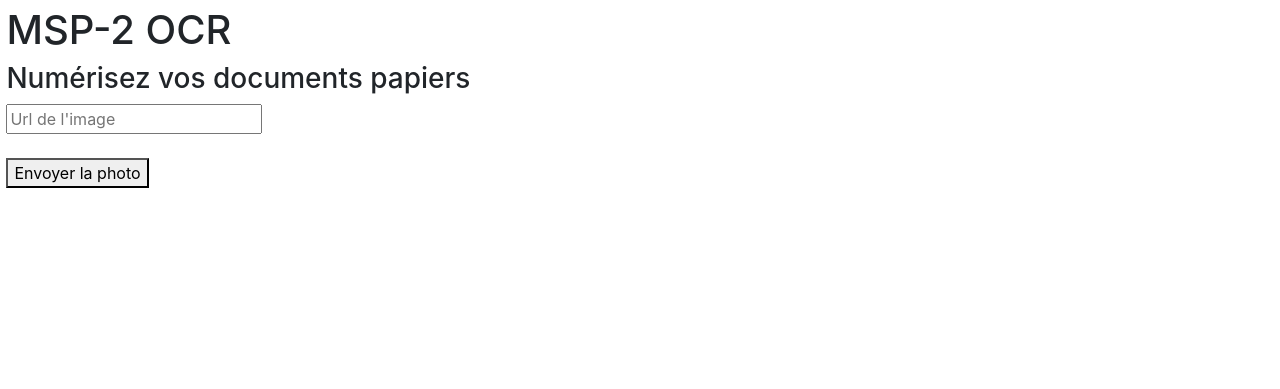
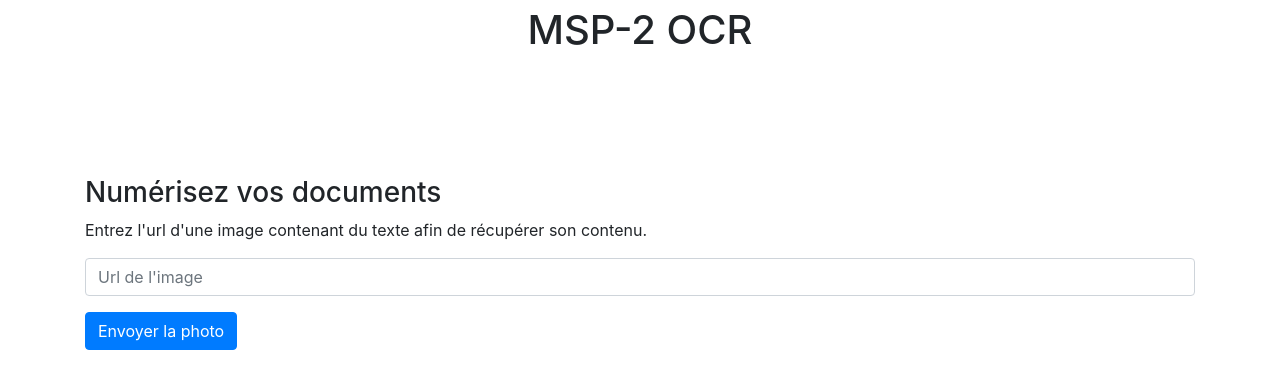
Before and after one commit to sahar-team/MSP-2-OCR, a Flask app: page / in a window 1280 px wide. Shown: the top 389 px of the page. Run offline with Flask 2, Linux system fonts and the light colour scheme; some libraries are stand-ins or nearby versions.

Commit message:
nouveau design

```diff
--- a/static/css/main.css
+++ b/static/css/main.css
@@ -2,3 +2,11 @@ body{
     text-align: justify;
     padding: 0.5%;
 }
+
+.centered{
+    text-align: center;
+}
+
+.title{
+    margin-bottom: 10%;
+}
--- a/templates/index.html
+++ b/templates/index.html
@@ -1,21 +1,38 @@
 <!DOCTYPE html>
 <html lang="en">
+
 <head>
     <meta charset="UTF-8">
     <link rel="stylesheet" href="https://stackpath.bootstrapcdn.com/bootstrap/4.5.0/css/bootstrap.min.css">
     <link rel="stylesheet" href="{{ url_for('static', filename='css/main.css') }}">
     <title>MSP-2 OCR</title>
 </head>
+
 <body>
-   <h1>MSP-2 OCR</h1>
-   <h3>Numérisez vos documents papiers</h3>
-   <form action="/comment/new" method="post">
-   <!-- <input type="textarea" value="Commentaire" />  -->
-    <input type="text" name="comment" placeholder="Url de l'image">
-    <br>
-    <br>
-   <button type="submit">Envoyer la photo</button>
 
-</form>
+    <div class="container ">
+        <div class="row">
+            <div class="col-12 align-self-center title">
+                <h1 class="centered">MSP-2 OCR</h1>
+
+            </div>
+        </div>
+
+    <h3>Numérisez vos documents</h3>
+    <p>Entrez l'url d'une image contenant du texte afin de récupérer son contenu.</p>
+    <form action="/comment/new" method="post">
+        <!-- <input type="textarea" value="Commentaire" />  -->
+
+        <div class="form-group">
+            <input  name="comment" type="text" class="form-control" aria-describedby="emailHelp"
+                placeholder="Url de l'image">
+        </div>
+
+        <!-- <input type="text" name="comment" placeholder="Url de l'image"> -->
+        <button  class="btn btn-primary" type="submit">Envoyer la photo</button>
+
+    </form>
+</div>
 </body>
+
 </html>
```
